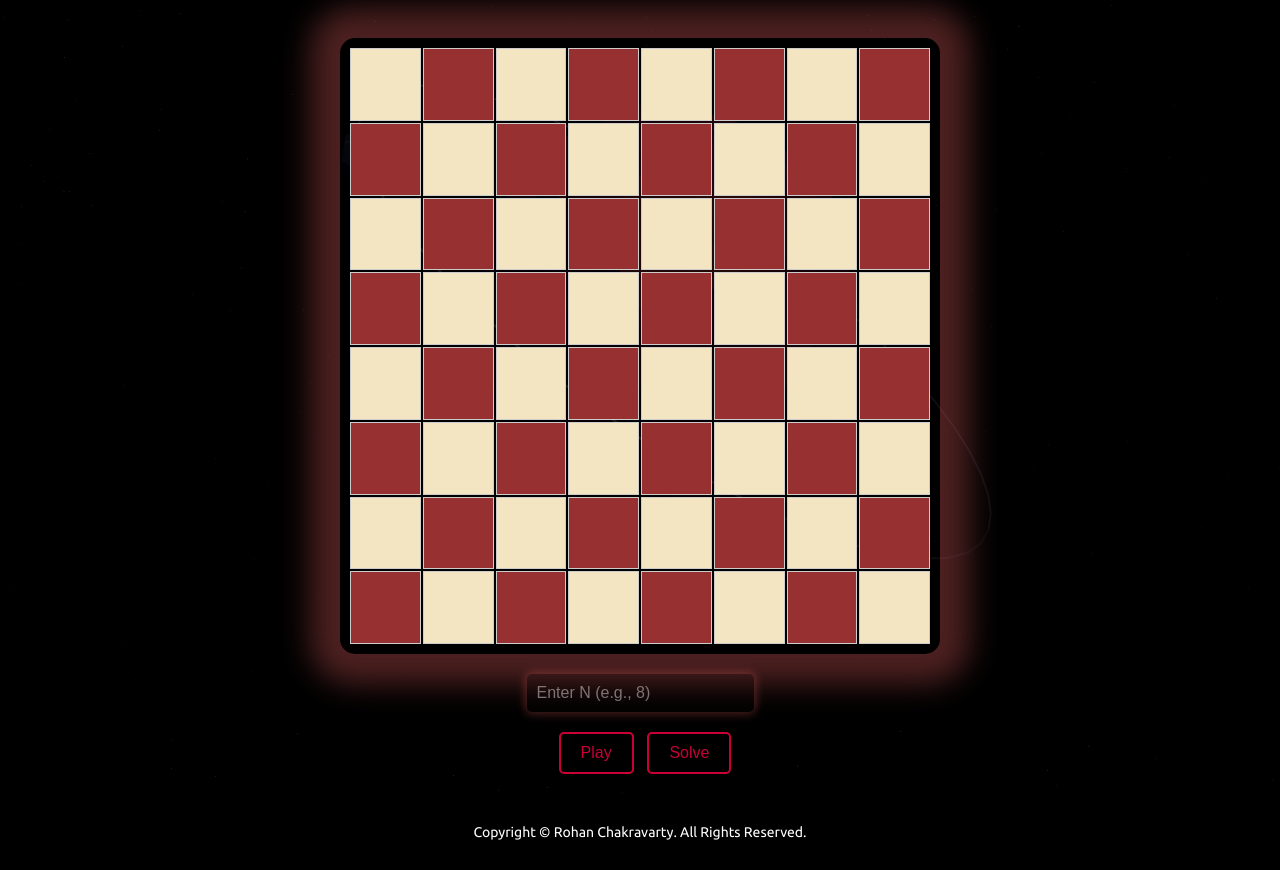
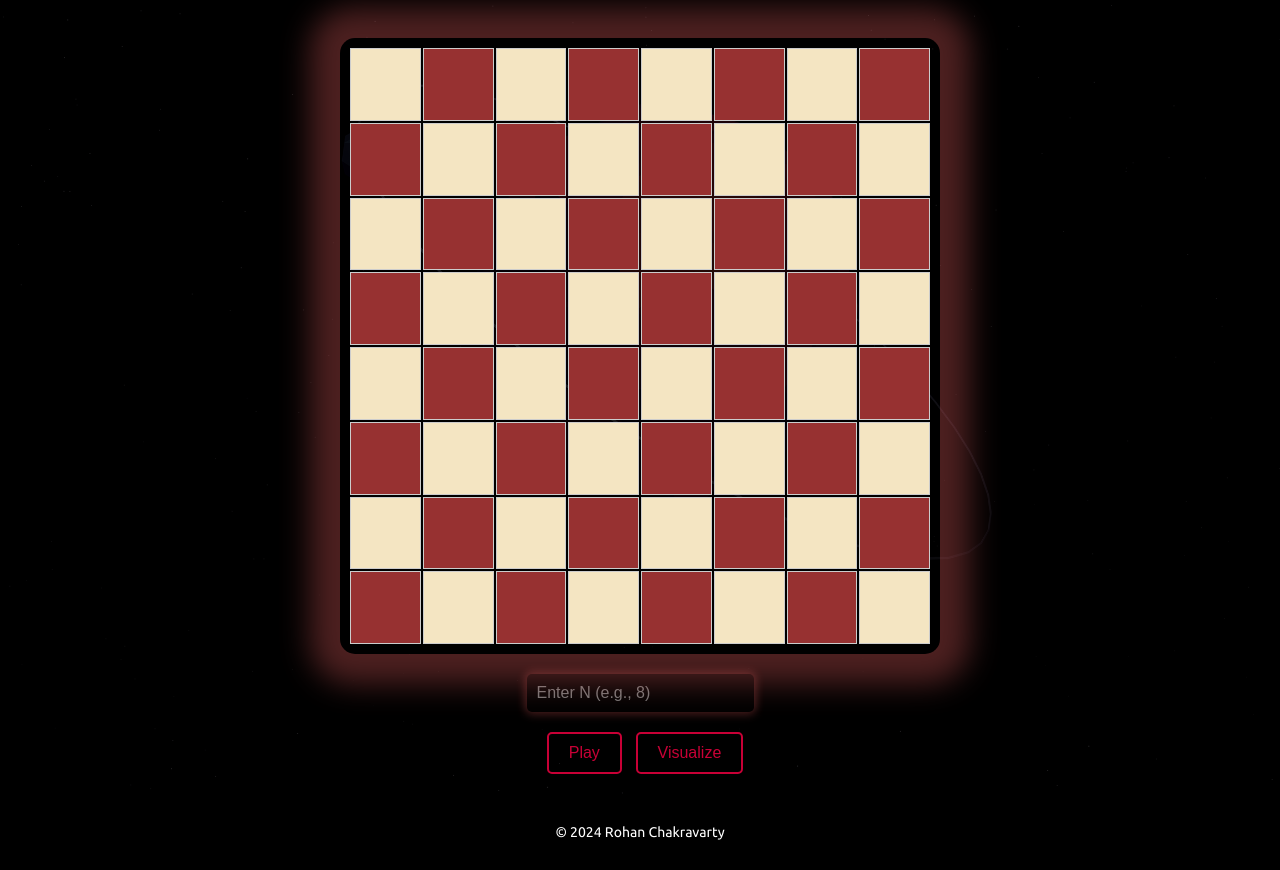
Before and after one commit to rohan3004/Queen-s-Quest, a website: page index.html in a window 1280 px wide. Shown: the part 70-940 px from the top of the page. Drawn offline with nearby package versions, Linux system fonts and the light colour scheme.

Commit message:
Fixed Every Thing

```diff
--- a/index.html
+++ b/index.html
@@ -45,15 +45,15 @@
             <input type="number" id="nValue" placeholder="Enter N (e.g., 8)">
             <div class="buttons">
             <button onclick="play()">Play</button>
-            <button onclick="solveNQueens()">Solve</button>
+            <button onclick="solveNQueens()">Visualize</button>
         </div>
         </div>
-        <div class="congrats-message" id="congratsMessage">Congratulations, you have won the game!</div>
+        <div class="congrats-message" id="congratsMessage">Congratulations, you learnt something!</div>
     </div>
 
     <footer>
         <div class="container">
-            <p>Copyright &copy; Rohan Chakravarty. All Rights Reserved.</p>
+            <p>&copy; <span id="currentYear"></span> Rohan Chakravarty</p>
         </div>
     </footer>
     <audio id="bgMusic" src="assets/bg-music.mp3" loop></audio>
--- a/js/app.js
+++ b/js/app.js
@@ -321,3 +321,4 @@ function play(){
         return true;
     }
 }
+document.getElementById("currentYear").textContent = new Date().getFullYear();
```
